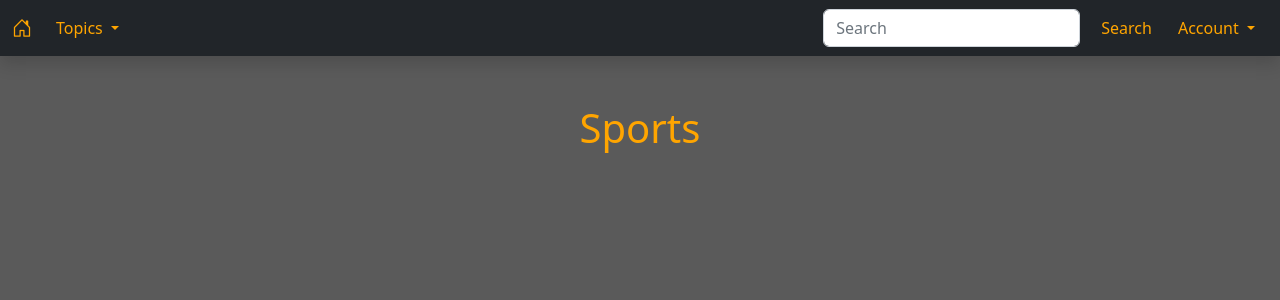
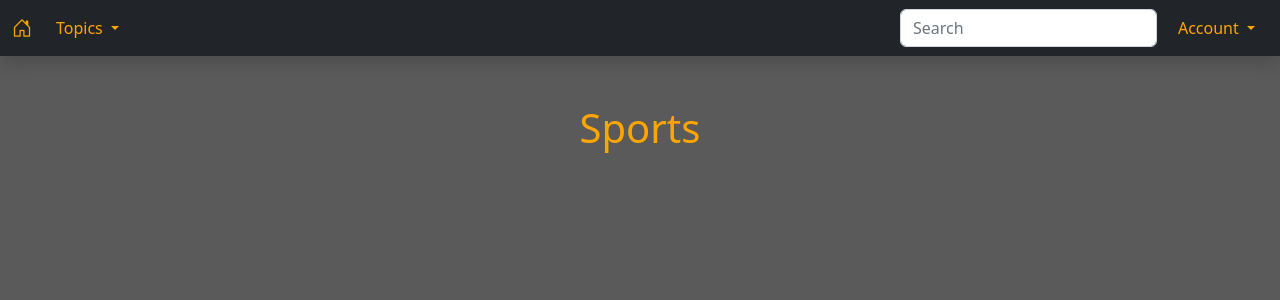
Before and after one commit to IShubo/newtspaper, a Django app: page /newtspaper_app/sports in a window 1280 px wide. Shown: the top 300 px of the page. Run offline with Django 4.2, Linux system fonts and the light colour scheme; data that the repository does not hold is empty; some libraries are stand-ins or nearby versions.

Commit message:
added stuff

```diff
--- a/newtspaper_app/templates/business.html
+++ b/newtspaper_app/templates/business.html
@@ -20,7 +20,7 @@
     </div>
 
     <div id="card-article" class="container">
-        <div class="row row-cols-3">
+        <div class="row row-cols-lg-3 row-cols-md-2 row-cols-sm-1 row-cols-1">
             {% for article in articles %}
                 <div class="col p-2">
                     <div style="height: 100%" class="card border-warning">
@@ -28,9 +28,8 @@
                         <div class="card-body">
                             <h5 class="card-title">{{ article.title }}</h5>
                             <p class="card-text">{{ article.description }} </p>
-                            <a href="{{ article.url }}" class="btn btn-warning">See Article</a>
-                            <button class="btn btn-warning"><i class="bi bi-bookmark-star"></i></button>
                         </div>
+                        <a href="{{ article.url }}" class="shadow border-dark btn btn-warning">See Article</a>
                     </div>
                 </div>
             {% endfor %}
--- a/newtspaper_app/templates/general.html
+++ b/newtspaper_app/templates/general.html
@@ -20,16 +20,15 @@
     </div>
 
     <div id="card-article" class="container">
-        <div class="row row-cols-3">
+        <div class="row row-cols-lg-3 row-cols-md-2 row-cols-sm-1 row-cols-1">
             {% for article in articles %}
                 <div class="col p-2">
                     <div style="height: 100%" class="card border-warning">
                         <img class="card-img-top" src="{{ article.urlToImage }}" alt="Card image cap">
                         <div class="card-body">
                             <h5 class="card-title">{{ article.title }}</h5>
-                            <a href="{{ article.url }}" class="btn btn-warning">See Article</a>
-                            <button class="btn btn-warning"><i class="bi bi-bookmark-star"></i></button>
                         </div>
+                        <a href="{{ article.url }}" class="shadow border-dark btn btn-warning">See Article</a>
                     </div>
                 </div>
             {% endfor %}
--- a/newtspaper_app/templates/home.html
+++ b/newtspaper_app/templates/home.html
@@ -20,7 +20,7 @@
     </div>
 
     <div id="card-article" class="container">
-        <div class="row row-cols-3">
+        <div class="row row-cols-lg-3 row-cols-md-2 row-cols-sm-1 row-cols-1">
             {% for article in articles %}
                 <div class="col p-2">
                     <div style="height: 100%" class="card border-warning">
@@ -28,7 +28,6 @@
                         <div class="card-body">
                             <h5 class="card-title">{{ article.title }}</h5>
                             <p class="card-text">{{ article.description }} </p>
-                            <a href="{{ article.url }}" class="btn btn-warning">See Article</a>
                             <!-- Favorite Button -->
 {#                            <a href="{% url 'favoriteAdd' article.id %}">#}
 {#                                <button id="favorite-section" class="btn btn-warning">#}
@@ -36,6 +35,7 @@
 {#                                </button>#}
 {#                            </a>#}
                         </div>
+                        <a href="{{ article.url }}" class="shadow border-dark btn btn-warning">See Article</a>
                     </div>
                 </div>
             {% endfor %}
--- a/newtspaper_app/templates/partials/navbar.html
+++ b/newtspaper_app/templates/partials/navbar.html
@@ -3,10 +3,6 @@
     <div class="container-fluid">
         <a style="color: orange" class="navbar-brand nav-link active" href="/newtspaper_app/home"><i
                 class="bi bi-house-door"></i></a>
-        <button class="navbar-toggler" type="button" data-bs-toggle="collapse" data-bs-target="#navbarSupportedContent"
-                aria-controls="navbarSupportedContent" aria-expanded="false" aria-label="Toggle navigation">
-            <span class="navbar-toggler-icon"></span>
-        </button>
         <button class="navbar-toggler" type="button" data-bs-toggle="collapse" data-bs-target="#navbarSupportedContent"
                 aria-controls="navbarSupportedContent" aria-expanded="false" aria-label="Toggle navigation">
             <span class="navbar-toggler-icon"></span>
@@ -36,7 +32,6 @@
             <form action="{% url 'searchResults' %}" method="post" class="d-flex" role="search">
                 {% csrf_token %}
                 <input class="form-control me-2" type="text" id="newsQuery" placeholder="Search" aria-label="Search" name="search_term">
-                <button style="color: orange" class="btn btn-outline" type="submit" id="search">Search</button>
             </form>
 
             <div class="dropdown">
--- a/newtspaper_app/templates/science.html
+++ b/newtspaper_app/templates/science.html
@@ -22,16 +22,15 @@
 
 
     <div id="card-article" class="container">
-        <div class="row row-cols-3">
+        <div class="row row-cols-lg-3 row-cols-md-2 row-cols-sm-1 row-cols-1">
             {% for article in articles %}
                 <div class="col p-2">
                     <div style="height: 100%" class="card border-warning">
                         <img class="card-img-top" src="{{ article.urlToImage }}" alt="Card image cap">
                         <div class="card-body">
                             <h5 class="card-title">{{ article.title }}</h5>
-                            <a href="{{ article.url }}" class="btn btn-warning">See Article</a>
-                            <button class="btn btn-warning"><i class="bi bi-bookmark-star"></i></button>
                         </div>
+                        <a href="{{ article.url }}" class="shadow border-dark btn btn-warning">See Article</a>
                     </div>
                 </div>
             {% endfor %}
--- a/newtspaper_app/templates/sports.html
+++ b/newtspaper_app/templates/sports.html
@@ -20,7 +20,7 @@
     </div>
 
     <div id="card-article" class="container">
-        <div class="row row-cols-3">
+        <div class="row row-cols-lg-3 row-cols-md-2 row-cols-sm-1 row-cols-1">
             {% for article in articles %}
                 <div class="col p-2">
                     <div style="height: 100%" class="card border-warning">
@@ -28,9 +28,8 @@
                         <div class="card-body">
                             <h5 class="card-title">{{ article.title }}</h5>
                             <p class="card-text">{{ article.description }} </p>
-                            <a href="{{ article.url }}" class="btn btn-warning">See Article</a>
-                            <button class="btn btn-warning"><i class="bi bi-bookmark-star"></i></button>
                         </div>
+                        <a href="{{ article.url }}" class="shadow border-dark btn btn-warning">See Article</a>
                     </div>
                 </div>
             {% endfor %}
--- a/newtspaper_app/templates/technology.html
+++ b/newtspaper_app/templates/technology.html
@@ -20,7 +20,7 @@
     </div>
 
     <div id="card-article" class="container">
-        <div class="row row-cols-3">
+        <div class="row row-cols-lg-3 row-cols-md-2 row-cols-sm-1 row-cols-1">
             {% for article in articles %}
                 <div class="col p-2">
                     <div style="height: 100%" class="card border-warning">
@@ -28,9 +28,8 @@
                         <div class="card-body">
                             <h5 class="card-title">{{ article.title }}</h5>
                             <p class="card-text">{{ article.description }} </p>
-                            <a href="{{ article.url }}" class="btn btn-warning">See Article</a>
-                            <button class="btn btn-warning"><i class="bi bi-bookmark-star"></i></button>
                         </div>
+                        <a href="{{ article.url }}" class="shadow border-dark btn btn-warning">See Article</a>
                     </div>
                 </div>
             {% endfor %}
--- a/static/css/home-styles.css
+++ b/static/css/home-styles.css
@@ -1,6 +1,5 @@
 .card{
     border-radius: 4px;
-    background: #fff;
     box-shadow: 0 6px 10px rgba(0,0,0,.08), 0 0 6px rgba(0,0,0,.05);
       transition: .3s transform cubic-bezier(.155,1.105,.295,1.12),.3s box-shadow,.3s -webkit-transform cubic-bezier(.155,1.105,.295,1.12);
   padding: 14px 80px 18px 36px;
```
Also changed, not shown: Newtspaper/settings.py (+2 -7 lines), newtspaper_app/templates/login.html (+15 -7 lines), newtspaper_app/templates/register.html (+5 -5 lines), newtspaper_app/templates/searchResults.html (+2 -11 lines).
